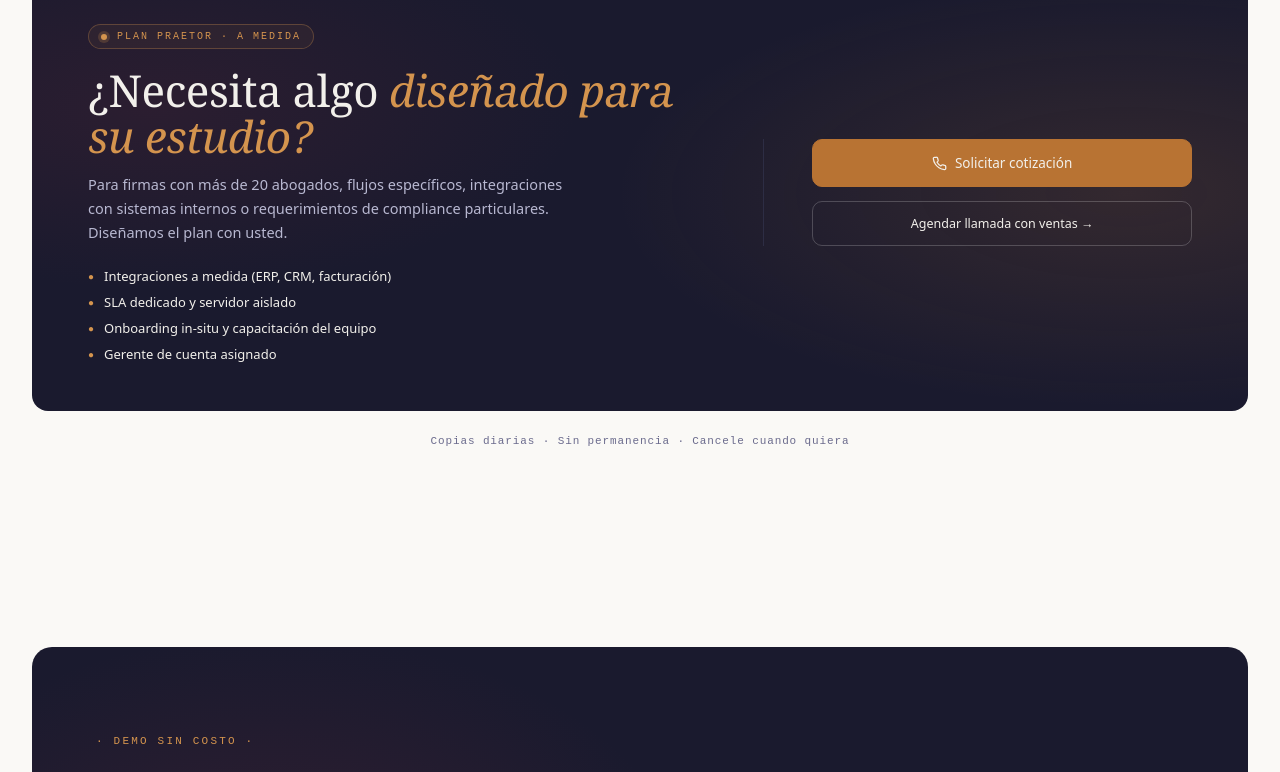
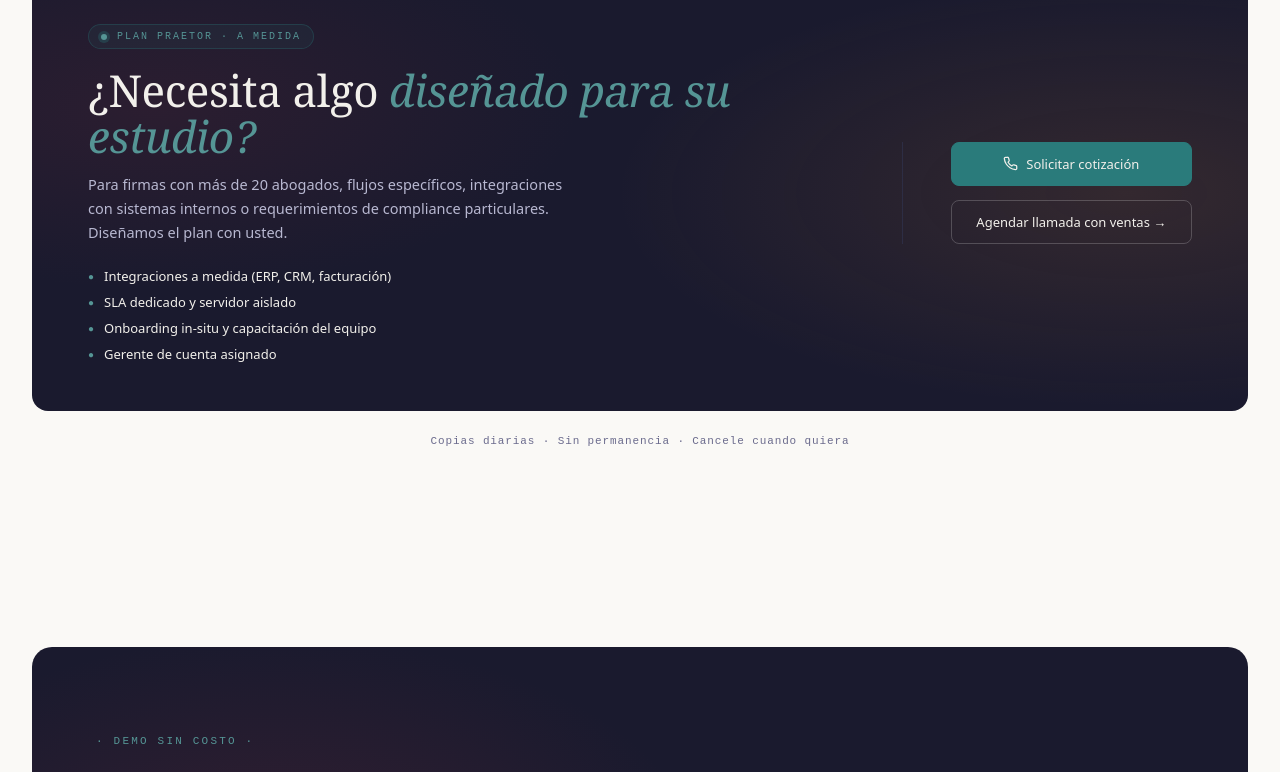
Before and after one commit to tinoamato/themis-landing, a Next.js app: page / in a window 1280 px wide. Shown: the part 6500-7272 px from the top of the page. Built offline with nearby package versions, Linux system fonts and the light colour scheme.

Commit message:
Ajustar proporciones, centrado y colores dinámicos en tarjetas Praetor y CTA final

```diff
--- a/app/html-design.css
+++ b/app/html-design.css
@@ -926,7 +926,7 @@
   color:var(--ivory);
   border-radius:16px;
   padding:48px 56px;
-  display:grid;grid-template-columns:1.3fr .9fr;gap:56px;
+  display:grid;grid-template-columns:1.45fr 0.55fr;gap:48px;
   position:relative;overflow:hidden;
   align-items:center;
 }
@@ -941,22 +941,22 @@
 .ent-badge{
   display:inline-flex;align-items:center;gap:10px;
   font-family:var(--font-mono);font-size:10px;
-  color:var(--copper-300);letter-spacing:.2em;
+  color:color-mix(in srgb, var(--accent) 80%, white);letter-spacing:.2em;
   text-transform:uppercase;
   margin-bottom:18px;
   padding:6px 12px;
-  border:1px solid rgba(212,148,78,.3);
+  border:1px solid color-mix(in srgb, var(--accent) 30%, transparent);
   border-radius:100px;
-  background:rgba(212,148,78,.06);
+  background:color-mix(in srgb, var(--accent) 10%, transparent);
 }
-.ent-dot{width:6px;height:6px;border-radius:50%;background:var(--copper-300);box-shadow:0 0 0 3px rgba(212,148,78,.2)}
+.ent-dot{width:6px;height:6px;border-radius:50%;background:color-mix(in srgb, var(--accent) 80%, white);box-shadow:0 0 0 3px color-mix(in srgb, var(--accent) 30%, transparent)}
 .ent-title{
   font-family:var(--font-display);font-weight:300;
   font-size:clamp(32px, 3.8vw, 44px);
   line-height:1.05;letter-spacing:-.01em;
   color:var(--ivory);margin-bottom:14px;
 }
-.ent-title em{font-style:italic;color:var(--copper-300)}
+.ent-title em{font-style:italic;color:color-mix(in srgb, var(--accent) 80%, white)}
 .ent-desc{
   font-size:14.5px;line-height:1.65;
   color:var(--silver);max-width:500px;margin-bottom:22px;
@@ -966,11 +966,12 @@
   display:flex;align-items:center;gap:10px;
   font-size:13px;color:var(--ivory);
 }
-.ent-chk{color:var(--copper-300);font-size:10px}
+.ent-chk{color:color-mix(in srgb, var(--accent) 80%, white);font-size:10px}
 .ent-right{
   border-left:1px solid var(--obsidian-600);
   padding-left:48px;
   display:flex;flex-direction:column;gap:14px;
+  align-self:center;
 }
 .ent-quote{margin-bottom:6px}
 .ent-q-l{font-family:var(--font-mono);font-size:10px;color:var(--pewter);letter-spacing:.14em;text-transform:uppercase;margin-bottom:4px}
@@ -984,17 +985,17 @@
 .ent-q-s{font-size:12px;color:var(--silver);margin-top:6px;font-style:italic;font-family:var(--font-display)}
 .ent-cta{
   display:inline-flex;align-items:center;justify-content:center;gap:8px;
-  padding:14px 20px;border-radius:10px;
-  background:var(--copper);color:var(--ivory);
-  font-family:var(--font-sans);font-weight:500;font-size:13.5px;
-  text-decoration:none;border:1px solid var(--copper);
+  padding:12px 18px;border-radius:8px;
+  background:var(--accent);color:var(--ivory);
+  font-family:var(--font-sans);font-weight:500;font-size:13px;
+  text-decoration:none;border:1px solid var(--accent);
   transition:all .18s;
 }
-.ent-cta:hover{background:var(--copper-300);border-color:var(--copper-300);transform:translateY(-1px);box-shadow:0 10px 24px -8px rgba(212,148,78,.4)}
+.ent-cta:hover{background:color-mix(in srgb, var(--accent) 80%, black);border-color:color-mix(in srgb, var(--accent) 80%, black);transform:translateY(-1px);box-shadow:0 8px 20px color-mix(in srgb, var(--accent) 30%, transparent)}
 .ent-cta.ghost{
   background:transparent;color:var(--ivory);
   border:1px solid rgba(255,255,255,.2);
-  padding:13px 20px;font-size:12.5px;
+  padding:12px 18px;font-size:13px;
 }
 .ent-cta.ghost:hover{background:rgba(255,255,255,.05);border-color:var(--ivory);box-shadow:none;transform:none}
 
@@ -1250,7 +1251,7 @@
   border-radius:20px;
   padding:88px 64px;
   position:relative;overflow:hidden;
-  display:grid;grid-template-columns:1fr .8fr;gap:64px;align-items:center;
+  display:grid;grid-template-columns:1.45fr 0.55fr;gap:48px;align-items:center;
 }
 .cta-inner::before{
   content:"";position:absolute;inset:0;
@@ -1262,7 +1263,7 @@
 .cta-inner > *{position:relative;z-index:2}
 .cta-k{
   font-family:var(--font-mono);font-size:11px;
-  color:var(--copper-300);letter-spacing:.2em;
+  color:color-mix(in srgb, var(--accent) 80%, white);letter-spacing:.2em;
   text-transform:uppercase;margin-bottom:20px;
 }
 .cta-title{
@@ -1287,6 +1288,7 @@
   display:flex;flex-direction:column;gap:14px;
   border-left:1px solid var(--obsidian-600);
   padding-left:48px;
+  align-self:center;
 }
 .cc-row{display:flex;gap:16px;align-items:flex-start}
 .cc-ic{
```
